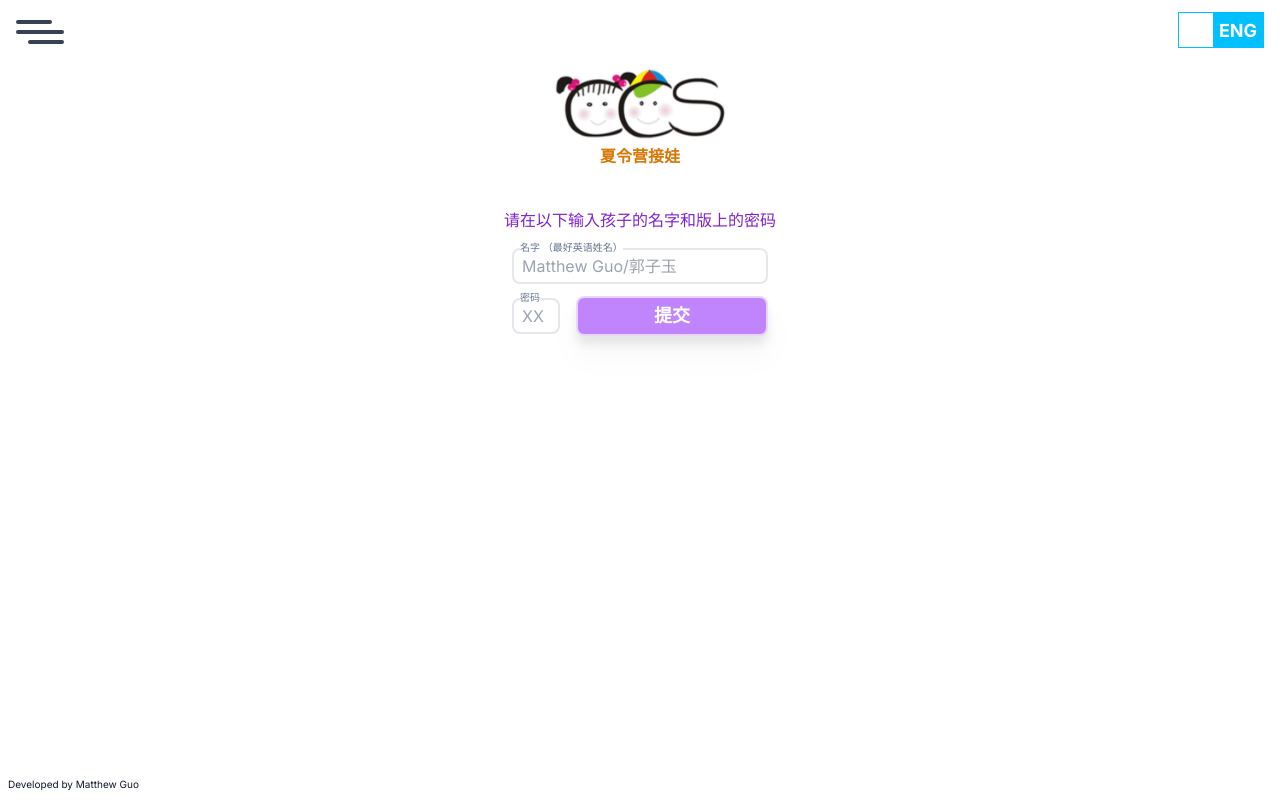
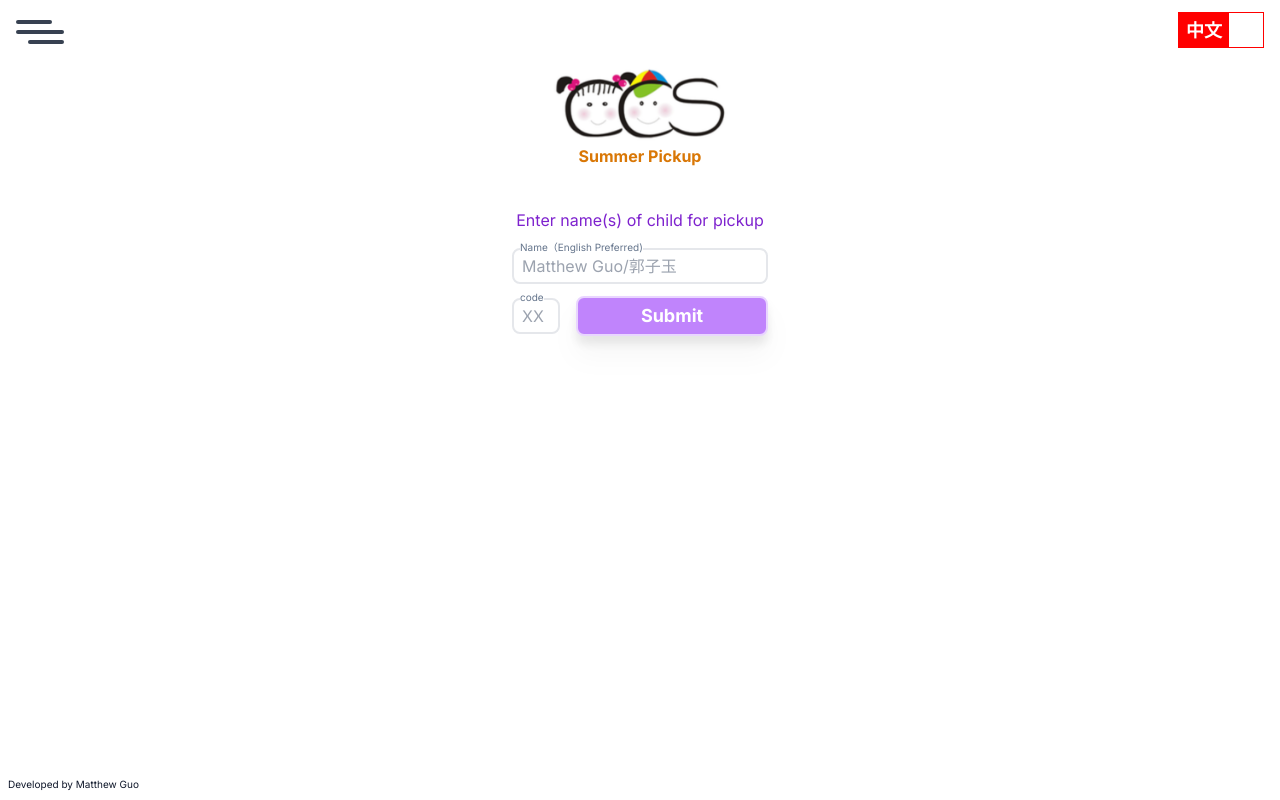
Before and after one commit to a-me-lia/prod, a Next.js app: page / in a window 1280 px wide. Built offline with nearby package versions, Linux system fonts and the light colour scheme; no server answers.

Commit message:
default set to english

```diff
--- a/src/app/layout.tsx
+++ b/src/app/layout.tsx
@@ -20,7 +20,7 @@ export default function RootLayout({
   children: React.ReactNode;
 }) {
   const [carolineIsAllergicToShrimp, setCarolineIsAllergicToShrimp] =
-    useState(false);
+    useState(true);
 
   useEffect(
     () => {
```
